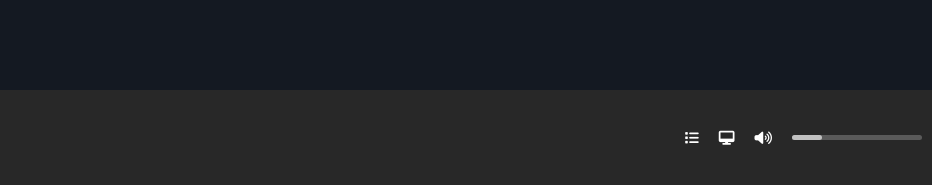
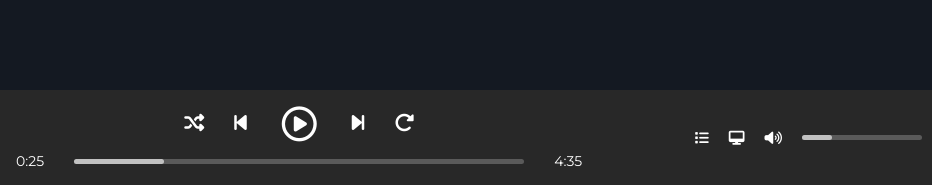
Before and after one commit to Kardast/html-css-spotifyweb, a plain HTML site: page index.html in a window 1280 px wide. Shown: the part 615-800 px from the top of the page, 348-1280 px from the left. Drawn offline with Linux system fonts and the light colour scheme.

Commit message:
Footer finished

```diff
--- a/css/style.css
+++ b/css/style.css
@@ -192,9 +192,33 @@ footer a{
     color: #757575;
 }
 
-footer .fa-regular{
+.left_comm .fa-regular, .middle_comm .fa-solid{
     font-size: 20px;
 }
+
+/* Bars */
+footer .bar{
+    height: 5px;
+    background: #5a5a5a;
+    border-radius: 25px;
+}
+
+footer .bar .counter{
+    height: 5px;
+    background: #c1c1c1;
+    border-radius: 25px;
+    display: flex;
+    align-items: center;
+}
+
+footer .bar .counter .round{
+    background: white;
+    border-radius: 50%;
+    width: 12px;
+    height: 12px;
+    display: none;
+}
+/* End common */
 
 /* Left commands */
 footer .playing{
@@ -211,6 +235,39 @@ footer .playing_specs a{
 }
 
 /* Middle commands */
+.middle_comm .up_player, .middle_comm .down_player{
+    display: flex;
+    justify-content: center;
+}
+
+footer .middle_comm .up_player{
+    padding-bottom: 10px;
+}
+
+footer .progress_bar{
+    width: 450px;
+}
+
+footer .bar .video_counter{
+    width: 90px;
+}
+
+footer .bar .video_counter .round{
+    margin-left: 78px;
+}
+
+footer .middle_comm .fa-circle-play{
+    font-size: 35px;
+    margin: 1px 5px;
+}
+
+.middle_comm .fa-regular, .middle_comm .fa-solid{
+    color: white;
+}
+
+footer .middle_comm li{
+    padding: 0 5px;
+}
 
 /* Right commands */
 footer .right_comm a{
@@ -218,27 +275,14 @@ footer .right_comm a{
 }
 
 footer .sound_bar{
-    width: 130px;
-    height: 5px;
-    background: #5a5a5a;
-    border-radius: 25px;
+    width: 120px;
 }
 
-footer .sound_bar .intensity{
+footer .bar .sound_counter{
     width: 30px;
-    height: 5px;
-    background: #c1c1c1;
-    border-radius: 25px;
-    display: flex;
-    align-items: center;
 }
 
-footer .sound_bar .intensity .round{
-    background: white;
-    border-radius: 50%;
-    width: 12px;
-    height: 12px;
-    display: none;
+footer .bar .sound_counter .round{
     margin-left: 18px;
 }
 
@@ -247,10 +291,15 @@ footer .left_comm a:hover{
     color: white;
 }
 
-footer .sound_bar:hover .intensity{
+footer .bar:hover .counter{
     background: yellow;
 }
 
-footer .sound_bar:hover .intensity .round{
+footer .bar:hover .counter .round{
     display: block;
 }
+
+footer .middle_comm .fa-circle-play:hover{
+    font-size: 37px;
+    margin: 0 4px;
+}
--- a/index.html
+++ b/index.html
@@ -377,69 +377,86 @@
             <li>
 
                 <a href="#">
+
                     <i class="fa-regular fa-heart"></i>
                 </a>
             </li>
             <li>
 
                 <a href="#">
+
                     <i class="fa-regular fa-folder"></i>
                 </a>
             </li>
         </ul>
 
         <!-- Middle commands -->
-        <ul>
+        <div class="middle_comm">
+
+            <ul class="up_player">
 
                 <li>
 
                     <a href="#">
 
+                        <i class="fa-solid fa-shuffle"></i>
                     </a>
                 </li>
                 <li>
 
                     <a href="#">
 
+                        <i class="fa-solid fa-backward-step"></i>
                     </a>
                 </li>
                 <li>
 
                     <a href="#">
 
+                        <i class="fa-regular fa-circle-play"></i>
                     </a>
                 </li>
                 <li>
 
                     <a href="#">
 
+                        <i class="fa-solid fa-forward-step"></i>
                     </a>
                 </li>
                 <li>
 
                     <a href="#">
 
+                        <i class="fa-solid fa-rotate-right"></i>
                     </a>
+                </li>
+            </ul>
+
+            <ul class="down_player">
+
+                <li>
+
+                    0:25
                 </li>
                 <li>
 
                     <a href="#">
 
+                        <div class="progress_bar bar">
+
+                            <div class="video_counter counter">
+
+                                <div class="round"></div>
+                            </div>
+                        </div>
                     </a>
                 </li>
                 <li>
 
-                <a href="#">
-
-                </a>
-            </li>
-            <li>
-
-                <a href="#">
-
-                </a>
+                    4:35
                 </li>
             </ul>
+        </div>
 
         <!-- Right commands -->
         <ul class="right_comm">
@@ -447,30 +464,34 @@
             <li>
 
                 <a href="#">
+
                     <i class="fa-solid fa-list"></i>
                 </a>
             </li>
             <li>
 
                 <a href="#">
+
                     <i class="fa-solid fa-desktop"></i>
                 </a>
             </li>
             <li>
 
                 <a href="#">
+
                     <i class="fa-solid fa-volume-high"></i>
                 </a>
             </li>
             <li>
 
-                <div class="sound_bar">
+                <div class="sound_bar bar">
 
-                    <div class="intensity">
+                    <div class="sound_counter counter">
 
                         <div class="round"></div>
                     </div>
                 </div>
+            </li>
         </ul>
     </footer>
 </body>
```
Lines whose indentation alone changed are shown as unchanged.
